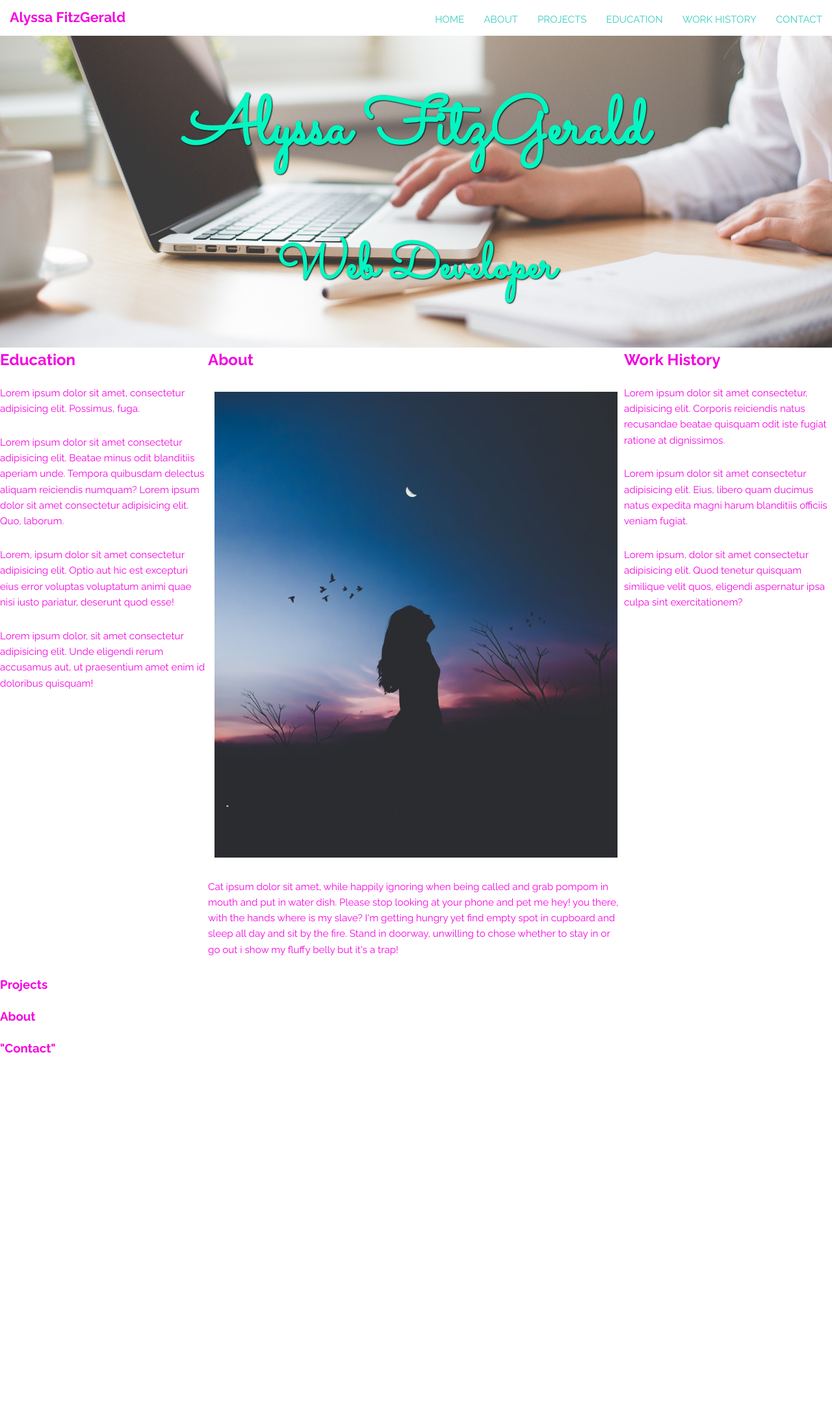
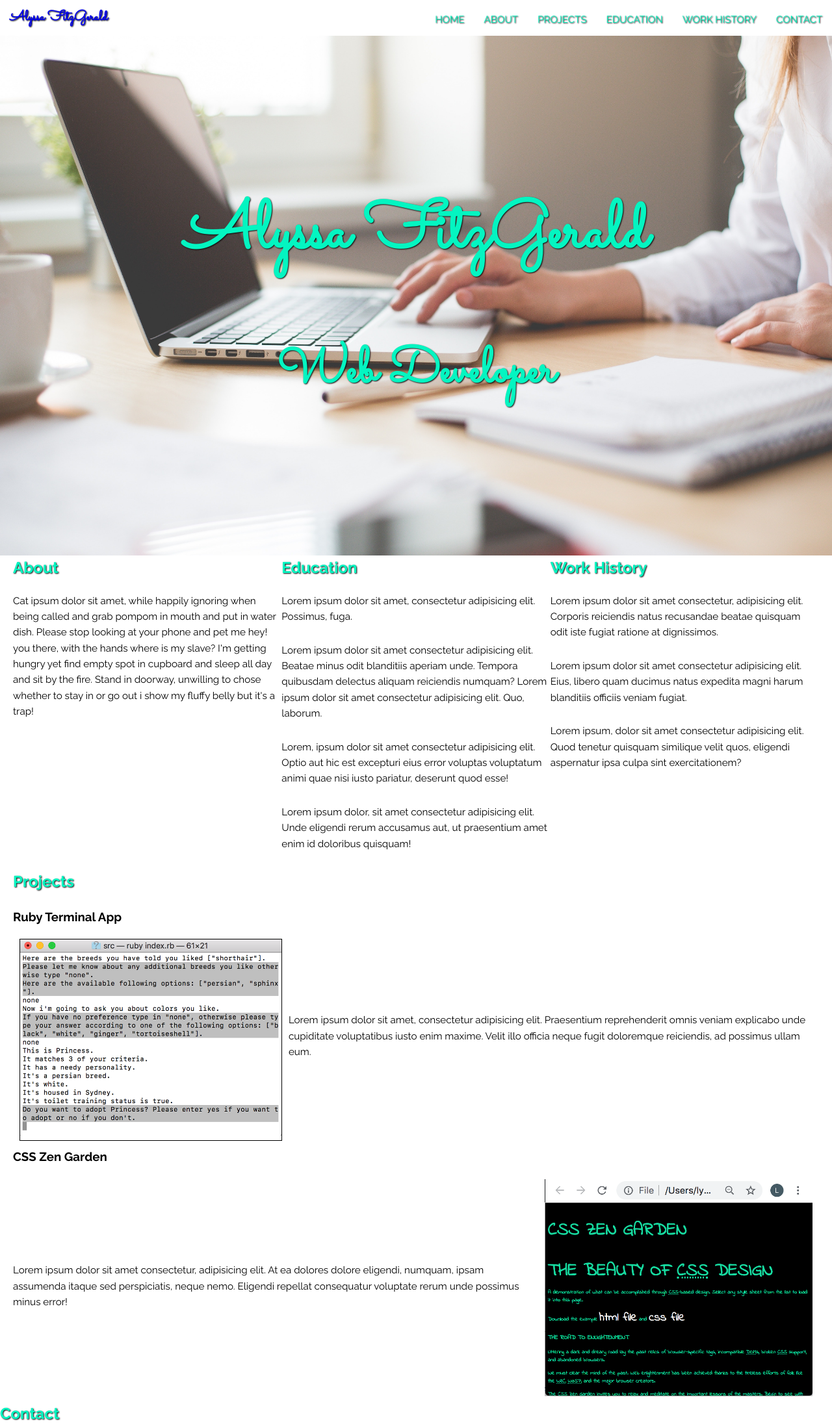
Before and after one commit to lyssfitz/Portfolio, a plain HTML site: page portfolio_website/index.html in a window 1280 px wide. Shown: the top 2198 px of the page at 65% size. Before the commit the page ends 1647 px from the top, so only its background shows below. Drawn offline with Linux system fonts and the light colour scheme.

Commit message:
added nav hamburger menu, added projects section with pictures, updated media queries

```diff
--- a/portfolio_website/css/main.css
+++ b/portfolio_website/css/main.css
@@ -1,5 +1,4 @@
-@import url("https://fonts.googleapis.com/css?family=Sacramento");
-@import url("https://fonts.googleapis.com/css?family=Permanent+Marker|Raleway:400,400i,700");
+@import url("https://fonts.googleapis.com/css?family=Raleway:400,400i,700|Sacramento");
 
 /* =================================
   Base Element Styles
@@ -11,7 +10,7 @@
 body {
   font-family: "Raleway", sans-serif;
   line-height: 1.6;
-  color: rgb(245, 4, 225);
+  color: black;
   margin: 0;
 }
 
@@ -26,14 +25,18 @@ p {
   margin-bottom: 1.8em;
 }
 
-/* h2,
-h3, */
-a {
-  color: rgb(245, 4, 225);
+h2,
+nav a {
+  color: rgb(4, 245, 193);
+  text-shadow: 1px 1px 2px #0a0a0a;
 }
 
 a {
   text-decoration: none;
+}
+
+a:visited {
+  color: inherit;
 }
 
 h2,
@@ -45,6 +48,9 @@ img {
   max-width: 100%;
 }
 
+.container {
+  padding: 0 20px;
+}
 /* =================================
   Base Layout Styles
 ==================================== */
@@ -54,9 +60,23 @@ img {
 .name {
   font-size: 1.35em;
   margin: 0;
+  font-family: "Sacramento", cursive;
+  color: rgb(4, 245, 193);
+  text-shadow: 1px 1px 2px #0a0a0a;
 }
 .main-nav {
   margin-top: 5px;
+  display: none;
+}
+
+.responsive {
+  display: block;
+}
+
+#hamburger {
+  position: absolute;
+  right: 0;
+  top: 0;
 }
 .name a,
 .main-nav a {
@@ -66,27 +86,23 @@ img {
 }
 .main-nav a {
   font-size: 0.95em;
-  color: #3acec2;
+  color: rgb(4, 245, 193);
   text-transform: uppercase;
 }
 .main-nav a:hover {
-  color: #093a58;
+  color: black;
 }
 
 /* ---- Layout Containers ---- */
 .banner {
-  background: url("../img/using_laptop.jpg") 50% no-repeat;
+  background: url("../img/using_laptop.jpg") 30% no-repeat;
   background-size: cover;
   height: 60vh;
   text-align: center;
-  display: -webkit-flex;
-  display: -ms-flexbox;
   display: flex;
-  -webkit-align-items: center;
-  -ms-flex-align: center;
+  /* -webkit-align-items: center;
+  -ms-flex-align: center; */
   align-items: center;
-  -webkit-justify-content: center;
-  -ms-flex-pack: center;
   justify-content: center;
 }
 
@@ -97,6 +113,17 @@ img {
   text-shadow: 1px 1px 2px #0a0a0a;
 }
 
+.project-img {
+  margin: 0 10px;
+}
+
+.first-project {
+  margin-bottom: 10px;
+}
+.first-project .project-img {
+  border: solid 1px black;
+}
+
 /* ---- Page Elements ---- */
 
 /* .logo {
@@ -105,19 +132,22 @@ img {
 .headline {
 	margin-bottom: 0;
 } */
-.feat-img {
+/* .feat-img {
   border-radius: 5px;
   padding: 10px;
-}
+} */
 
 /* =================================
   Media Queries
 ==================================== */
 
-@media (min-width: 769px) {
+@media (min-width: 768px) {
   .main-header,
   .main-nav,
-  .row {
+  .row,
+  .project-list,
+  .first-project,
+  .second-project {
     display: flex;
   }
 
@@ -126,37 +156,53 @@ img {
     align-items: center;
   }
 
+  #hamburger {
+    display: none;
+  }
+
   .col {
     flex: 1;
-    /* makes both columns grow equally */
+    /* makes columns grow equally */
     flex-basis: 50%;
-    /* makes both columns take up 50% of the viewport */
+    /* makes each columns take up 50% of the viewport */
   }
 
   .row {
     flex-wrap: wrap;
   }
 
-  .secondary {
+  .first-project,
+  .second-project {
+    align-items: center;
+  }
+
+  .second-project .project-text {
     order: -1;
-    /* places the content column first in the row */
   }
+  /* .secondary {
+    order: -1;
+  } */
+  /* places the content column first in the row */
 }
 
+.banner {
+  height: 100vh;
+}
 @media (min-width: 1025px) {
   .main-header {
     flex-direction: row;
     justify-content: space-between;
-    /* puts the flex items at opposite ends of the nav bar */
+    /* puts the nav flex items at opposite ends of the nav bar */
   }
 
   .col {
     flex-basis: 0;
-    /* displays columns on the same line */
   }
 
-  .primary {
+  /* displays columns on the same line */
+
+  /* .primary {
     flex: 2;
-    /* makes the primary column twice as big */
-  }
+  } */
+  /* makes the primary column twice as big */
 }
--- a/portfolio_website/index.html
+++ b/portfolio_website/index.html
@@ -13,9 +13,10 @@
     <header class="main-header">
       <h1 class="name"><a href="#">Alyssa FitzGerald</a></h1>
       <nav>
+        <a id="hamburger">&#9776;</a>
         <ul class="main-nav">
-          <li><a href="#">Home</a></li>
-          <li><a href="#">About</a></li>
+          <li><a href="#home">Home</a></li>
+          <li><a href="#about">About</a></li>
           <li><a href="#">Projects</a></li>
           <li><a href="#">Education</a></li>
           <li><a href="#">Work History</a></li>
@@ -24,25 +25,28 @@
       </nav>
     </header>
 
-    <section class="banner">
+    <section id="home" class="banner" >
       <div class="banner-text">
         <h1>Alyssa FitzGerald</h1>
         <h2>Web Developer</h2>
       </div>
     </section>
 
+    <main class="container">
+    <!-- <section class="info"> -->
       <div class="row">
-      <div class="primary col">
+        <div class="primary col" id="about">
           <h2>About</h2>
-        <img class="feat-img" src="img/backlit.jpg" alt="Silhouette photo" />
+
           <p>
-          Cat ipsum dolor sit amet, while happily ignoring when being called and
-          grab pompom in mouth and put in water dish. Please stop looking at
-          your phone and pet me hey! you there, with the hands where is my
+            Cat ipsum dolor sit amet, while happily ignoring when being called
+            and grab pompom in mouth and put in water dish. Please stop looking
+            at your phone and pet me hey! you there, with the hands where is my
             slave? I'm getting hungry yet find empty spot in cupboard and sleep
             all day and sit by the fire. Stand in doorway, unwilling to chose
             whether to stay in or go out i show my fluffy belly but it's a trap!
           </p>
+          <!-- <img class="feat-img" src="img/backlit.jpg" alt="Silhouette photo" /> -->
         </div>
         <!--/.primary-->
         <div class="secondary col">
@@ -52,15 +56,15 @@
             fuga.
           </p>
           <p>
-          Lorem ipsum dolor sit amet consectetur adipisicing elit. Beatae minus
-          odit blanditiis aperiam unde. Tempora quibusdam delectus aliquam
-          reiciendis numquam? Lorem ipsum dolor sit amet consectetur adipisicing
-          elit. Quo, laborum.
+            Lorem ipsum dolor sit amet consectetur adipisicing elit. Beatae
+            minus odit blanditiis aperiam unde. Tempora quibusdam delectus
+            aliquam reiciendis numquam? Lorem ipsum dolor sit amet consectetur
+            adipisicing elit. Quo, laborum.
           </p>
           <p>
             Lorem, ipsum dolor sit amet consectetur adipisicing elit. Optio aut
-          hic est excepturi eius error voluptas voluptatum animi quae nisi iusto
-          pariatur, deserunt quod esse!
+            hic est excepturi eius error voluptas voluptatum animi quae nisi
+            iusto pariatur, deserunt quod esse!
           </p>
           <p>
             Lorem ipsum dolor, sit amet consectetur adipisicing elit. Unde
@@ -68,6 +72,7 @@
             quisquam!
           </p>
         </div>
+
         <!--/.secondary-->
 
         <div class="tertiary col">
@@ -78,28 +83,68 @@
             at dignissimos.
           </p>
           <p>
-          Lorem ipsum dolor sit amet consectetur adipisicing elit. Eius, libero
-          quam ducimus natus expedita magni harum blanditiis officiis veniam
-          fugiat.
+            Lorem ipsum dolor sit amet consectetur adipisicing elit. Eius,
+            libero quam ducimus natus expedita magni harum blanditiis officiis
+            veniam fugiat.
           </p>
           <p>
-          Lorem ipsum, dolor sit amet consectetur adipisicing elit. Quod tenetur
-          quisquam similique velit quos, eligendi aspernatur ipsa culpa sint
-          exercitationem?
+            Lorem ipsum, dolor sit amet consectetur adipisicing elit. Quod
+            tenetur quisquam similique velit quos, eligendi aspernatur ipsa
+            culpa sint exercitationem?
           </p>
         </div>
         <!--/.tertiary-->
       </div>
+    </section>
 
-    <section id="Projects">
-      <h3>Projects</h3>
-      <div id="Project 1"></div>
-      <div id="Project 2"></div>
+    <section class="projects">
+        <h2>Projects</h2>
+          <div class="project-list"></div>
+          <h3>Ruby Terminal App</h2>
+            <div class="first-project">
+
+              <div class="project-img">
+                    <img src="img/ruby_screenshot.png" alt="Screenshot of ruby app" />
+              </div>
+              <div class="project-text">
+                  <p> Lorem ipsum dolor sit amet, consectetur adipisicing elit. Praesentium reprehenderit omnis veniam explicabo unde cupiditate voluptatibus iusto enim maxime. Velit illo officia neque fugit doloremque reiciendis, ad possimus ullam eum.</p>
+                </div>
+
+            </div>
+
+            <h3>CSS Zen Garden</h2>
+            <div class="second-project">
+
+
+                <div class="project-img">
+                    <img src="img/css_screenshot.png" alt="Screenshot of CSS Zen Garden design" />
+                </div>
+                <div class="project-text">
+                    <p> Lorem ipsum dolor sit amet consectetur, adipisicing elit. At ea dolores dolore eligendi, numquam, ipsam assumenda itaque sed perspiciatis, neque nemo. Eligendi repellat consequatur voluptate rerum unde possimus minus error!</p>
+                  </div>
+
+              </div>
     </section>
-    <section id="About"></section>
-    <h3>About</h3>
-    <section id="Contact"></section>
-    <h3>"Contact"</h3>
-    <footer></footer>
+</main>
+    <footer class="contact">
+    <h2>Contact</h2>
+    <div>
+      <p>LinkedIn</p>
+      <div class="LI-profile-badge"  data-version="v1" data-size="medium" data-locale="en_US" data-type="vertical" data-theme="light" data-vanity="lyssfitz"><a class="LI-simple-link" href='https://au.linkedin.com/in/lyssfitz?trk=profile-badge'>Alyssa FitzGerald</a></div>
+      <li>Github</li>
+    </div>
+    </footer>
+
+    <script>
+      document.querySelector("#hamburger").addEventListener("click", () => {
+        var menu = document.querySelector(".main-nav");
+        if(menu.className === "main-nav") {
+          menu.className += " responsive";
+        } else {
+          menu.className = "main-nav";
+        }
+      });
+    </script>
+    <script type="text/javascript" src="https://platform.linkedin.com/badges/js/profile.js" async defer></script>
   </body>
 </html>
```
Also changed, not shown: portfolio_website/img/css_screenshot.png (added), portfolio_website/img/ruby_screenshot.png (added). Lines whose indentation alone changed are shown as unchanged.
